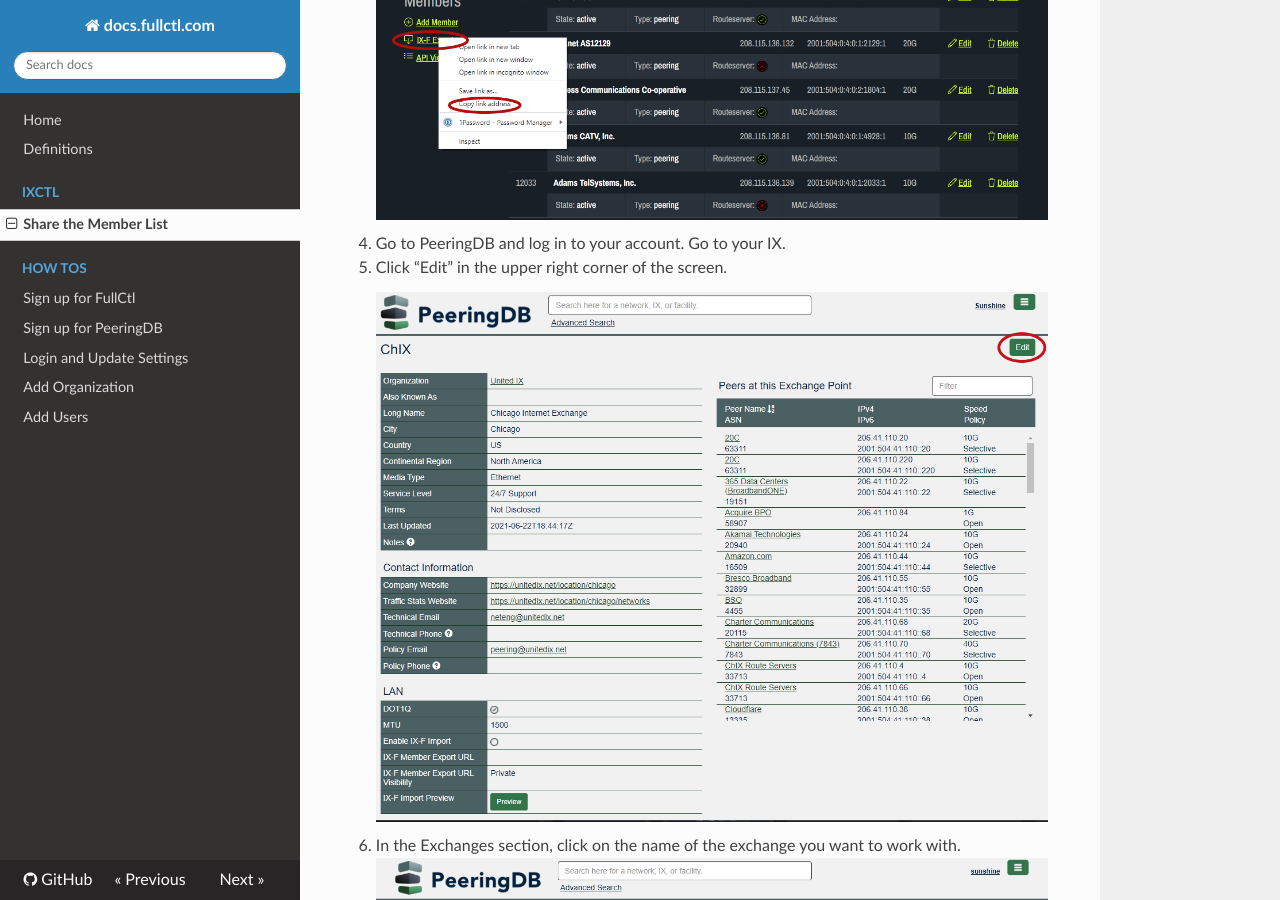
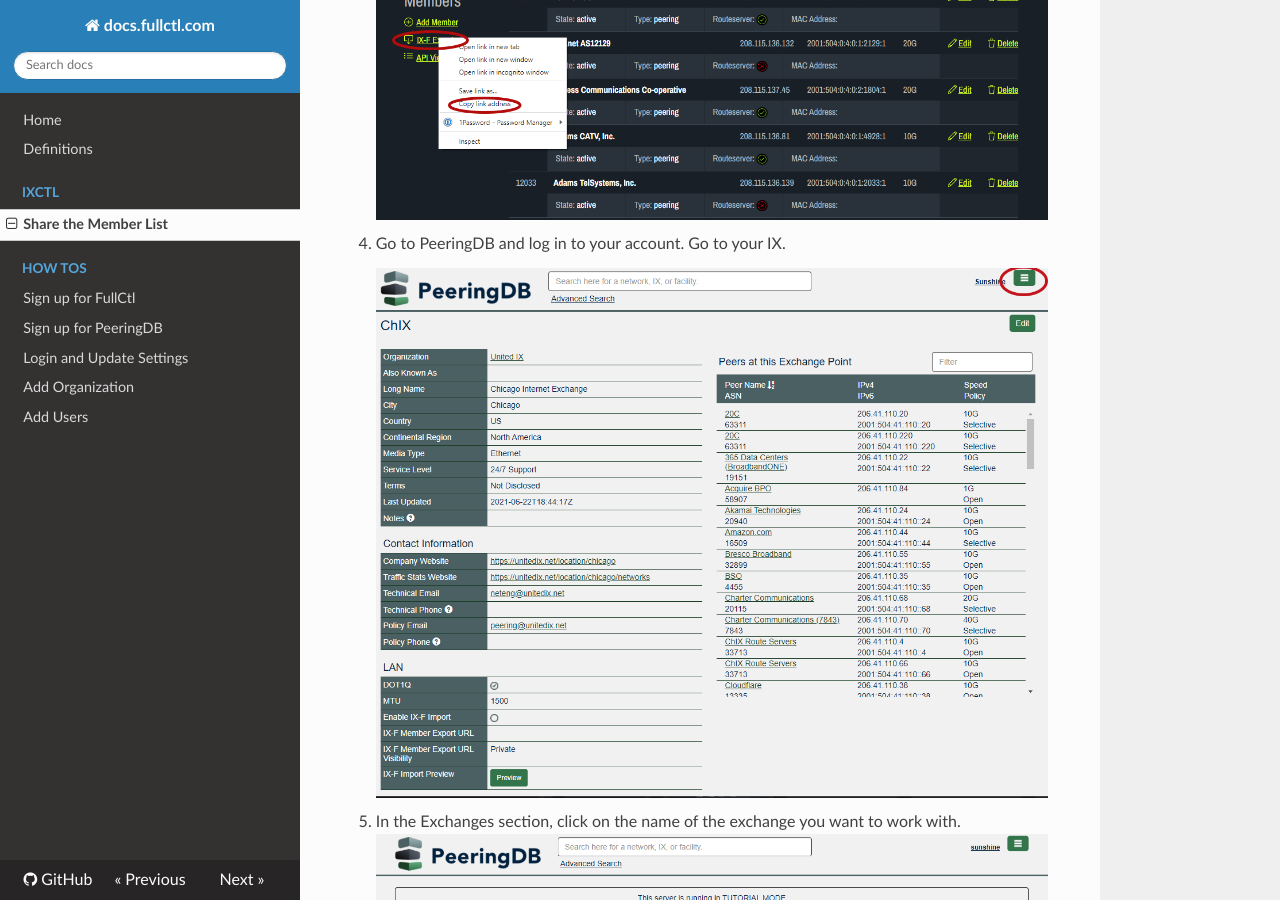
Before and after one commit to fullctl/docs.fullctl.com, an MkDocs documentation site: the page built from docs/ixctl/Share-the-member-list.md, in a window 1280 px wide and 900 px high, scrolled down 1469 px. Built offline with MkDocs 1.6.1, drawn with Linux system fonts in a browser that asks for light colours; nearby versions of some CDN libraries.

Commit message:
commit on main

```diff
--- a/docs/ixctl/Share-the-member-list.md
+++ b/docs/ixctl/Share-the-member-list.md
@@ -6,11 +6,10 @@
 3. Click on the Members tab at the top of the page. Right click on the IX-F Export button and choose “copy link address.”
    ![](img/share-the-member-list-images/step3.png)
 4. Go to PeeringDB and log in to your account. Go to your IX.
-5. Click “Edit” in the upper right corner of the screen.
+   ![](img/share-the-member-list-images/step4.png)
+5. In the Exchanges section, click on the name of the exchange you want to work with.
    ![](img/share-the-member-list-images/step5.png)
-6. In the Exchanges section, click on the name of the exchange you want to work with.
+6. On the Exchange page, click on Edit in the upper right corner.
    ![](img/share-the-member-list-images/step6.png)
-7. On the Exchange page, click on Edit in the upper right corner.
+7. Under LAN, check the box next to Enable IX-F Import. In the box for IX-F Member Export URL, paste the link you copied from the IXCtl website. Click Preview to request an import during the next update (midnight UTC) or click Request Import for an immediate import. Click save in the lower right corner of the page.
    ![](img/share-the-member-list-images/step7.png)
-8. Under LAN, check the box next to Enable IX-F Import. In the box for IX-F Member Export URL, paste the link you copied from the IXCtl website. Click Preview to request an import during the next update (midnight UTC) or click Request Import for an immediate import. Click save in the lower right corner of the page.
-   ![](img/share-the-member-list-images/step8.png)
```
Also changed, not shown: docs/ixctl/img/share-the-member-list-images/step4.png (added), docs/ixctl/img/share-the-member-list-images/step5.png, docs/ixctl/img/share-the-member-list-images/step6.png, docs/ixctl/img/share-the-member-list-images/step7.png, docs/ixctl/img/share-the-member-list-images/step8.png (deleted).
